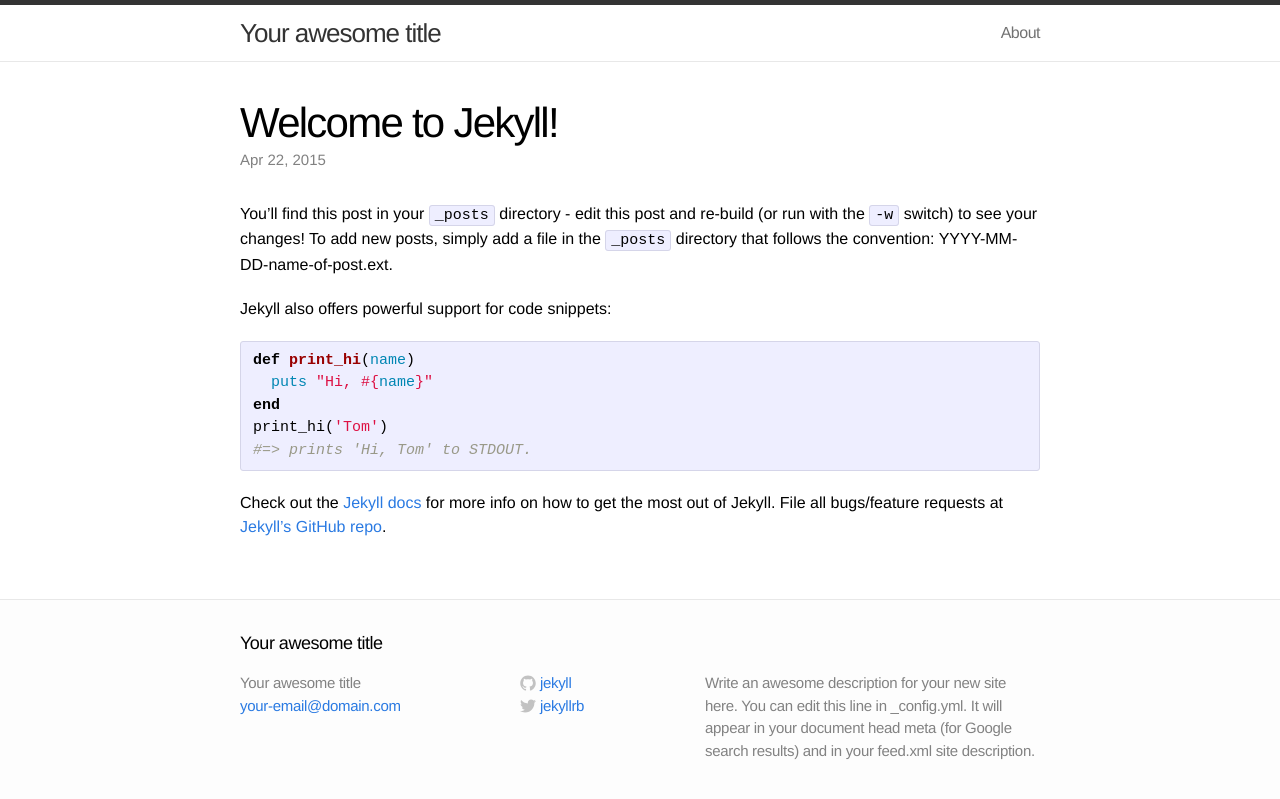
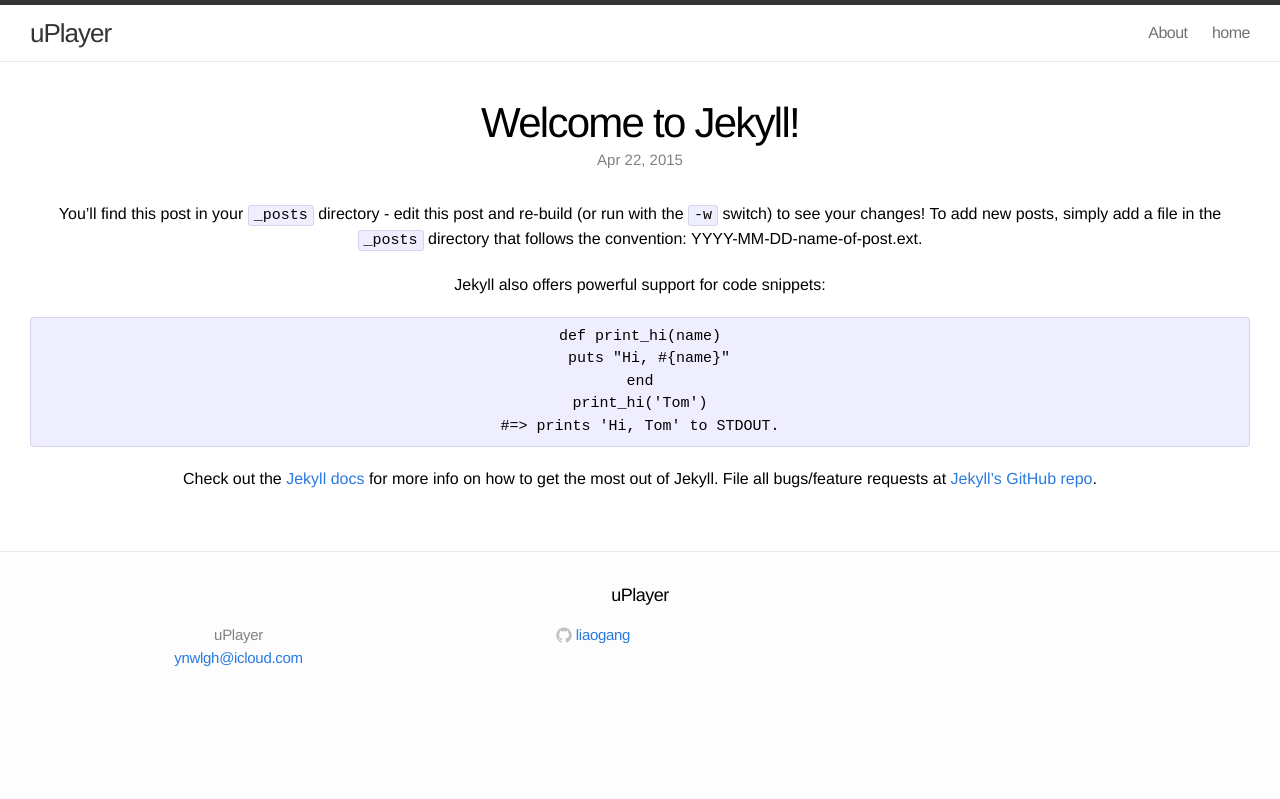
Before and after one commit to uPlayer/uPlayer.github.io, a Jekyll site: the page built from _posts/2015-04-22-welcome-to-jekyll.markdown, in a window 1280 px wide. Shown: the top 799 px of the page. Built offline with Jekyll 4.4.1, drawn with Linux system fonts in a browser that asks for light colours.

Commit message:
complete home page . disalbe jekyll.

```diff
--- a/_config.yml
+++ b/_config.yml
@@ -1,11 +1,10 @@
 # Site settings
-title: Your awesome title
-email: your-email@domain.com
-description: "Write an awesome description for your new site here. You can edit this line in _config.yml. It will appear in your document head meta (for Google search results) and in your feed.xml site description."
+title: uPlayer
+email: ynwlgh@icloud.com
+description: ""
 baseurl: ""
-url: "http://yourdomain.com"
-twitter_username: jekyllrb
-github_username:  jekyll
+url: ""
+github_username: liaogang
 
 # Build settings
 markdown: kramdown
--- a/_includes/head.html
+++ b/_includes/head.html
@@ -8,5 +8,5 @@
 
     <!-- Custom CSS -->
     <link rel="stylesheet" href="{{ "/css/main.css" | prepend: site.baseurl }}">
-
+<style>body{ text-align:center}.div{ margin:0 auto; }</style>
 </head>
--- a/_layouts/page.html
+++ b/_layouts/page.html
@@ -4,7 +4,6 @@
 <div class="post">
 
   <header class="post-header">
-    <h1>{{ page.title }}</h1>
   </header>
 
   <article class="post-content">
--- a/css/main.css
+++ b/css/main.css
@@ -27,8 +27,9 @@
 .wrap:before,
 .wrap:after { content:""; display:table; }
 .wrap:after { clear: both; }
+
 .wrap {
-  max-width: 800px;
+  /*max-width: 800px;*/
   padding: 0 30px;
   margin: 0 auto;
   zoom: 1;
@@ -48,7 +49,6 @@
 }
 
 .site-title,
-.site-title:hover,
 .site-title:visited {
   display: block;
   color: #333;
@@ -260,70 +260,6 @@
 
 .post pre.terminal code { background-color: #333; }
 
-/* Syntax highlighting styles */
-/* ----------------------------------------------------------*/
-
-.highlight  { background: #ffffff; }
-.highlight .c { color: #999988; font-style: italic } /* Comment */
-.highlight .err { color: #a61717; background-color: #e3d2d2 } /* Error */
-.highlight .k { font-weight: bold } /* Keyword */
-.highlight .o { font-weight: bold } /* Operator */
-.highlight .cm { color: #999988; font-style: italic } /* Comment.Multiline */
-.highlight .cp { color: #999999; font-weight: bold } /* Comment.Preproc */
-.highlight .c1 { color: #999988; font-style: italic } /* Comment.Single */
-.highlight .cs { color: #999999; font-weight: bold; font-style: italic } /* Comment.Special */
-.highlight .gd { color: #000000; background-color: #ffdddd } /* Generic.Deleted */
-.highlight .gd .x { color: #000000; background-color: #ffaaaa } /* Generic.Deleted.Specific */
-.highlight .ge { font-style: italic } /* Generic.Emph */
-.highlight .gr { color: #aa0000 } /* Generic.Error */
-.highlight .gh { color: #999999 } /* Generic.Heading */
-.highlight .gi { color: #000000; background-color: #ddffdd } /* Generic.Inserted */
-.highlight .gi .x { color: #000000; background-color: #aaffaa } /* Generic.Inserted.Specific */
-.highlight .go { color: #888888 } /* Generic.Output */
-.highlight .gp { color: #555555 } /* Generic.Prompt */
-.highlight .gs { font-weight: bold } /* Generic.Strong */
-.highlight .gu { color: #aaaaaa } /* Generic.Subheading */
-.highlight .gt { color: #aa0000 } /* Generic.Traceback */
-.highlight .kc { font-weight: bold } /* Keyword.Constant */
-.highlight .kd { font-weight: bold } /* Keyword.Declaration */
-.highlight .kp { font-weight: bold } /* Keyword.Pseudo */
-.highlight .kr { font-weight: bold } /* Keyword.Reserved */
-.highlight .kt { color: #445588; font-weight: bold } /* Keyword.Type */
-.highlight .m { color: #009999 } /* Literal.Number */
-.highlight .s { color: #d14 } /* Literal.String */
-.highlight .na { color: #008080 } /* Name.Attribute */
-.highlight .nb { color: #0086B3 } /* Name.Builtin */
-.highlight .nc { color: #445588; font-weight: bold } /* Name.Class */
-.highlight .no { color: #008080 } /* Name.Constant */
-.highlight .ni { color: #800080 } /* Name.Entity */
-.highlight .ne { color: #990000; font-weight: bold } /* Name.Exception */
-.highlight .nf { color: #990000; font-weight: bold } /* Name.Function */
-.highlight .nn { color: #555555 } /* Name.Namespace */
-.highlight .nt { color: #000080 } /* Name.Tag */
-.highlight .nv { color: #008080 } /* Name.Variable */
-.highlight .ow { font-weight: bold } /* Operator.Word */
-.highlight .w { color: #bbbbbb } /* Text.Whitespace */
-.highlight .mf { color: #009999 } /* Literal.Number.Float */
-.highlight .mh { color: #009999 } /* Literal.Number.Hex */
-.highlight .mi { color: #009999 } /* Literal.Number.Integer */
-.highlight .mo { color: #009999 } /* Literal.Number.Oct */
-.highlight .sb { color: #d14 } /* Literal.String.Backtick */
-.highlight .sc { color: #d14 } /* Literal.String.Char */
-.highlight .sd { color: #d14 } /* Literal.String.Doc */
-.highlight .s2 { color: #d14 } /* Literal.String.Double */
-.highlight .se { color: #d14 } /* Literal.String.Escape */
-.highlight .sh { color: #d14 } /* Literal.String.Heredoc */
-.highlight .si { color: #d14 } /* Literal.String.Interpol */
-.highlight .sx { color: #d14 } /* Literal.String.Other */
-.highlight .sr { color: #009926 } /* Literal.String.Regex */
-.highlight .s1 { color: #d14 } /* Literal.String.Single */
-.highlight .ss { color: #990073 } /* Literal.String.Symbol */
-.highlight .bp { color: #999999 } /* Name.Builtin.Pseudo */
-.highlight .vc { color: #008080 } /* Name.Variable.Class */
-.highlight .vg { color: #008080 } /* Name.Variable.Global */
-.highlight .vi { color: #008080 } /* Name.Variable.Instance */
-.highlight .il { color: #009999 } /* Literal.Number.Integer.Long */
-
 
 /* media queries */
 /* ----------------------------------------------------------*/
```
Also changed, not shown: home.md (added, +25 -0 lines), .nojekyll (added), index2.html (renamed from index.html), res/a.png (added), res/b.png (added), res/c.png (added), res/search.png (added), res/uPlayer512.png (added), res/uPlayer@2x.png (added), res/uPlayerLastFm.png (added), res/uPlayerStatusMenu.png (added).
